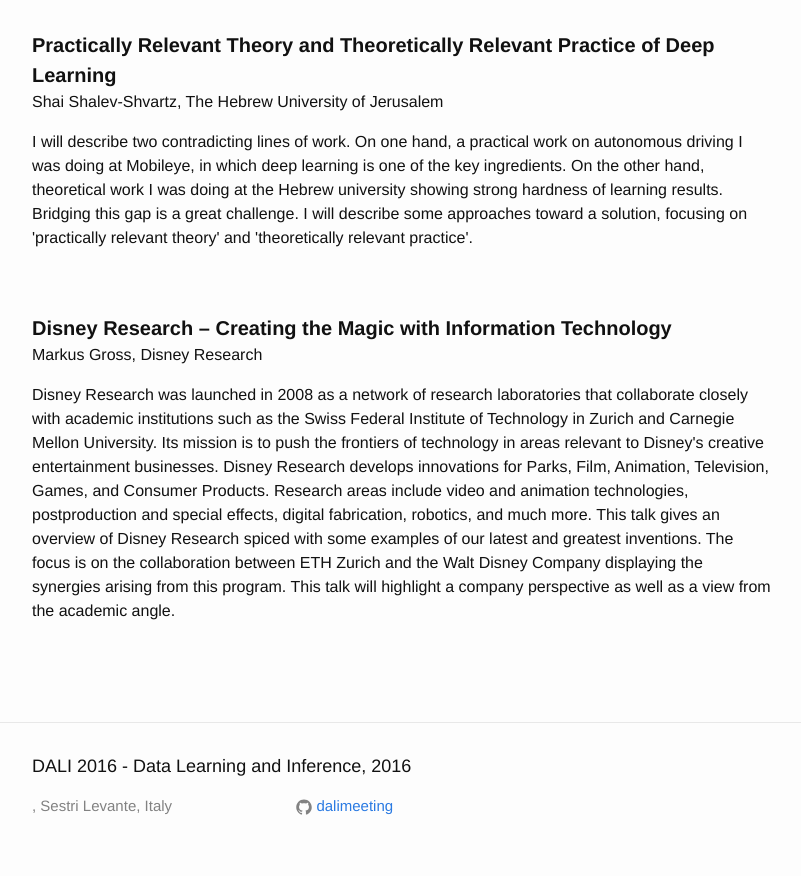
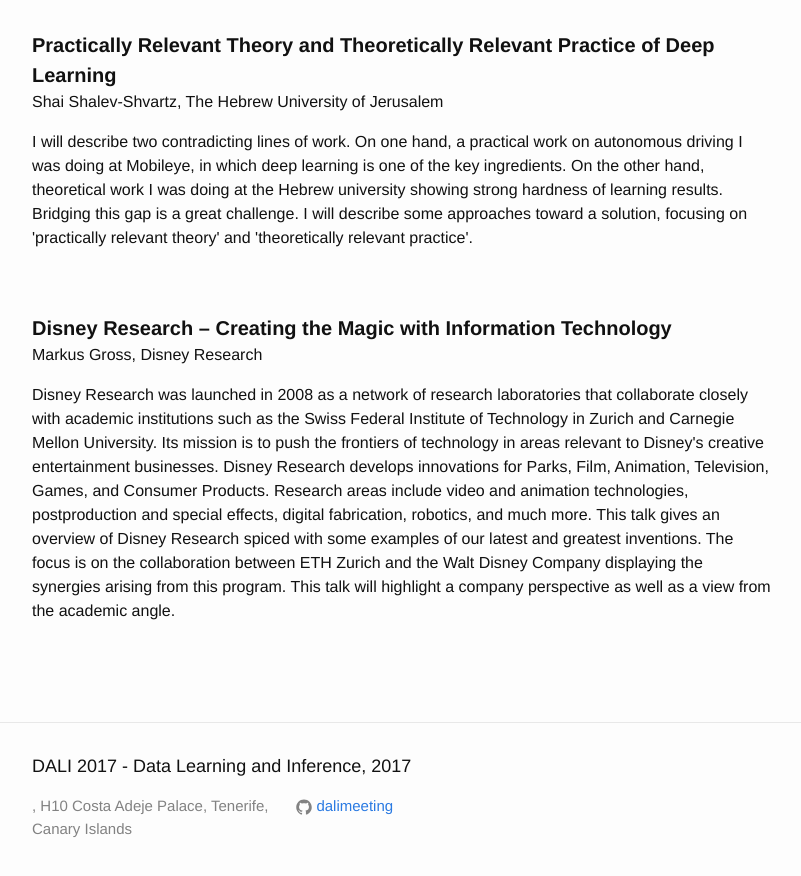
Before and after one commit to dalimeeting/dalimeeting.github.io, a Jekyll site: the page built from _posts/2017-04-19-day-2.md, in a window 1280 px wide and 900 px high, scrolled down 1113 px. Shown: the top 876 px of the window, without its empty margins (238-1039 px from the left). Built offline with Jekyll 4.4.1, drawn with Linux system fonts in a browser that asks for light colours; some of the changed text lies outside the part shown.

Commit message:
Update branch name.

```diff
--- a/_config.yml
+++ b/_config.yml
@@ -1,8 +1,8 @@
 # Site settings
-title: DALI 2016 - Data Learning and Inference
-venue: Sestri Levante, Italy
+title: DALI 2017 - Data Learning and Inference
+venue: H10 Costa Adeje Palace, Tenerife, Canary Islands
 permalink: "/:categories/:title.html"
-banner: sestri.jpeg
+banner: # banner to appear here.
 conference:
   hosts:
   general:
@@ -22,9 +22,9 @@
     url: "http://web.mit.edu/lrosasco/www/"
     institute: University of Genova and MIT
   assistants:
-  - name: Carlo Ciliberto
-    url: "https://it.linkedin.com/in/carlo-ciliberto-174a98105"
-    institute: IIT and MIT
+  - name: Pablo Olmos
+    url: "http://www.tsc.uc3m.es/~olmos/"
+    institute: " Universidad Carlos III de Madrid"
   - name: Sabrina Nepozitek
     url: "http://www.da.inf.ethz.ch/people/SabrinaNepozitek/"
     institute: ETH Zurich
@@ -37,18 +37,18 @@
     institute: ETH Zurich
   - name: Neil Lawrence
     url: "http://inverseprobability.com"
-    institute: University of Sheffield
+    institute: Amazon and University of Sheffield
   - name: Bernhard Schölkopf (chair)
     url: "http://ei.is.tuebingen.mpg.de/person/bs"
     institute: MPI Tübingen
-  name: DALI 2016 - Data Learning and Inference
-  location: Sestri Levante, Italy
-  year: 2016
-  month: March
+  name: DALI 2017 - Data Learning and Inference
+  location: H10 Costa Adeje Palace, Tenerife, Canary Islands
+  year: 2017
+  month: April
   dates:
-  - 2016-03-30
-  - 2016-03-31
-  - 2016-04-01
+  - 2017-04-18
+  - 2017-04-19
+  - 2017-04-20
   draft: False # set to True if the programme is draft only.
   sponsors:
   - name: Max-Planck-ETH Center for Learning Systems
```
Also changed, not shown: _posts/2017-04-17-day-0.md (renamed from _posts/2016-03-29-day-0.md), _posts/2017-04-18-day-1.md (renamed from _posts/2016-03-30-day-1.md), _posts/2017-04-19-day-2.md (renamed from _posts/2016-03-31-day-2.md).
